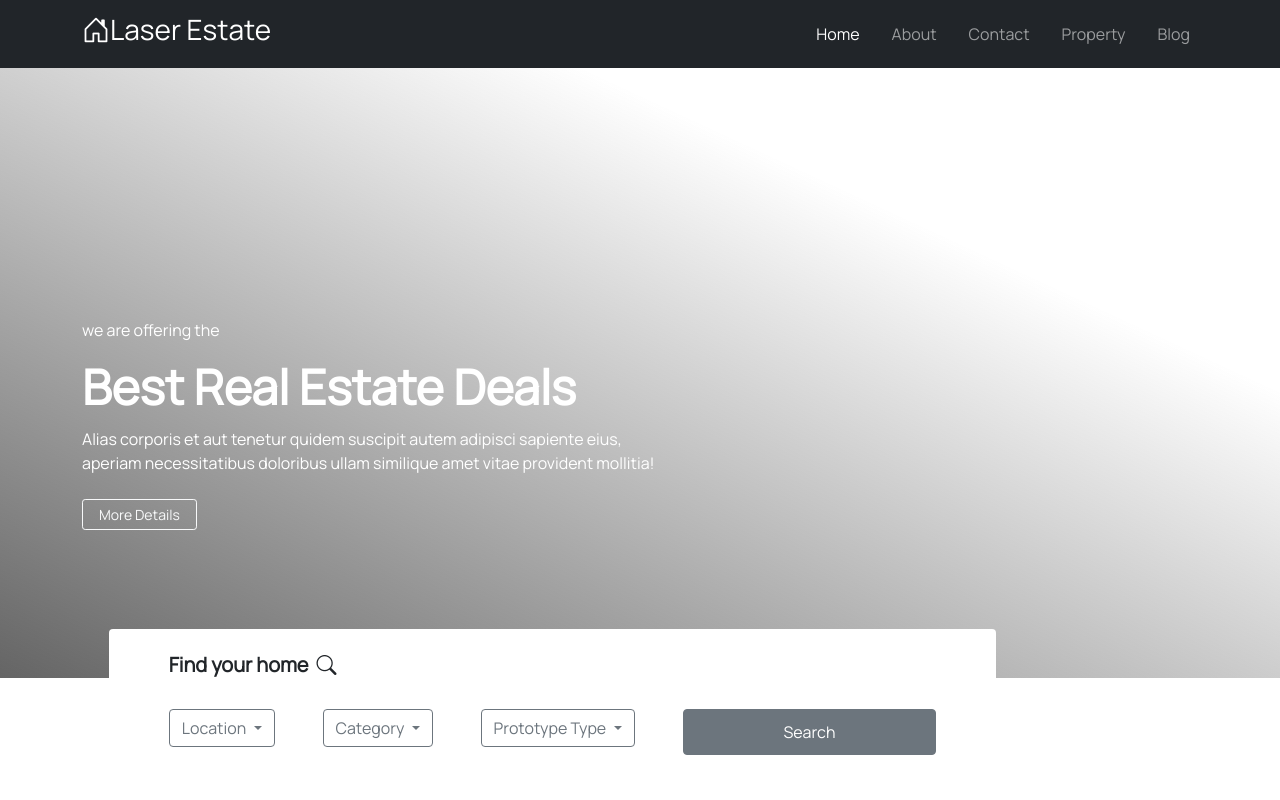
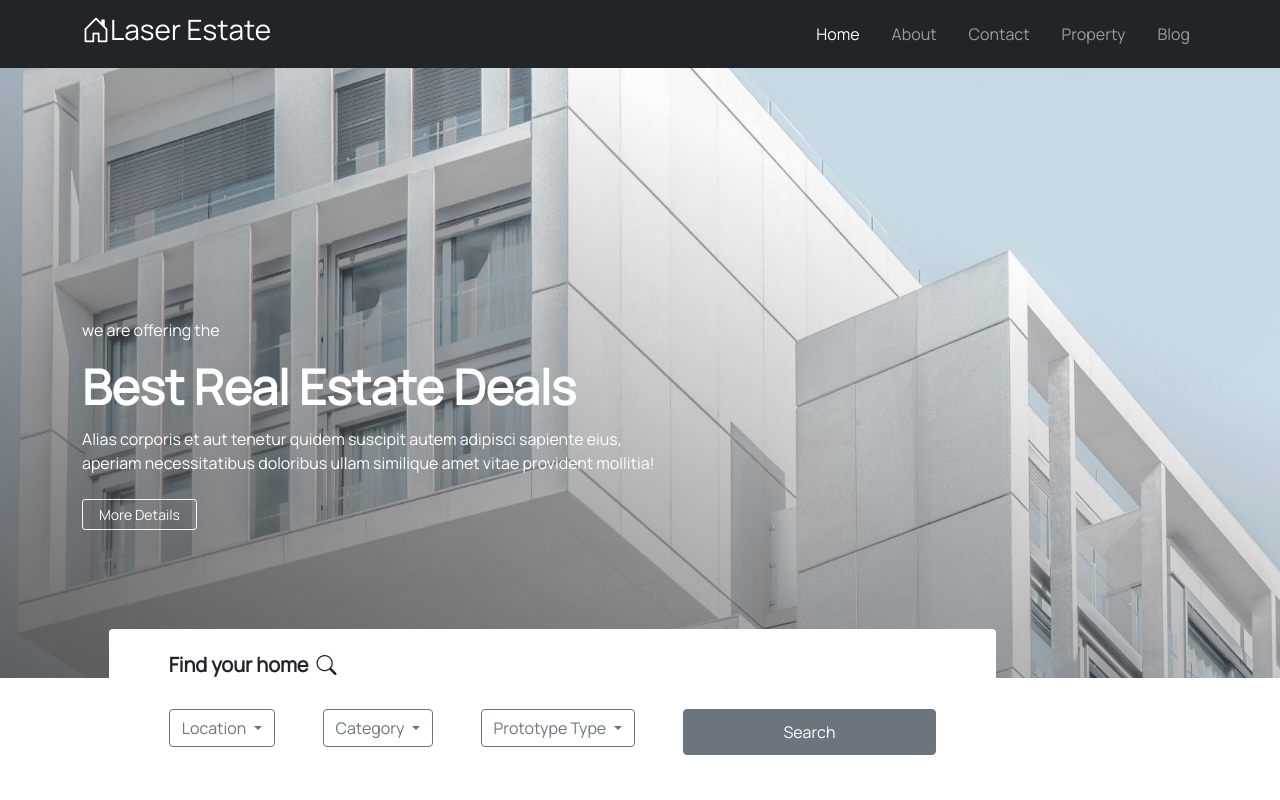
Before and after one commit to Chrisemeka/Laser-Estate, a plain HTML site: page index.html in a window 1280 px wide. Shown: the top 800 px of the page. Drawn offline with nearby package versions, Linux system fonts and the light colour scheme; the site is published under a folder, as on GitHub Pages, so addresses that start at the root find nothing.

Commit message:
ch: third commit

```diff
--- a/css/style.css
+++ b/css/style.css
@@ -9,7 +9,7 @@ body{
 
 
 #hero-section{
-    background: linear-gradient(204.87deg, rgba(0, 0, 0, 0.0001) 30.74%, rgba(71, 71, 71, 0.838) 100%), url(/image/hero-tag2.jpg) no-repeat;
+    background: linear-gradient(204.87deg, rgba(0, 0, 0, 0.0001) 30.74%, rgba(71, 71, 71, 0.838) 100%), url(../image/hero-tag2.jpg) no-repeat;
     background-size: cover;
     background-position: center;
     padding-bottom: 100px;
```
